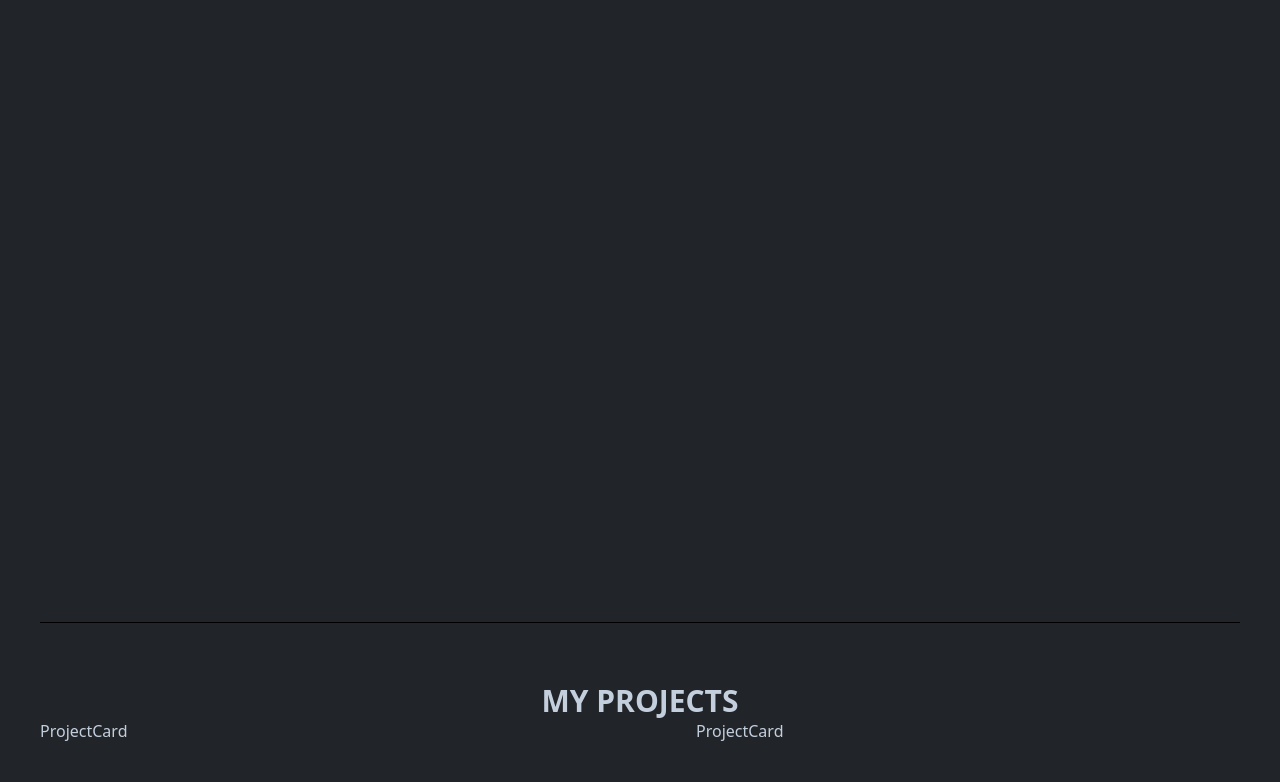
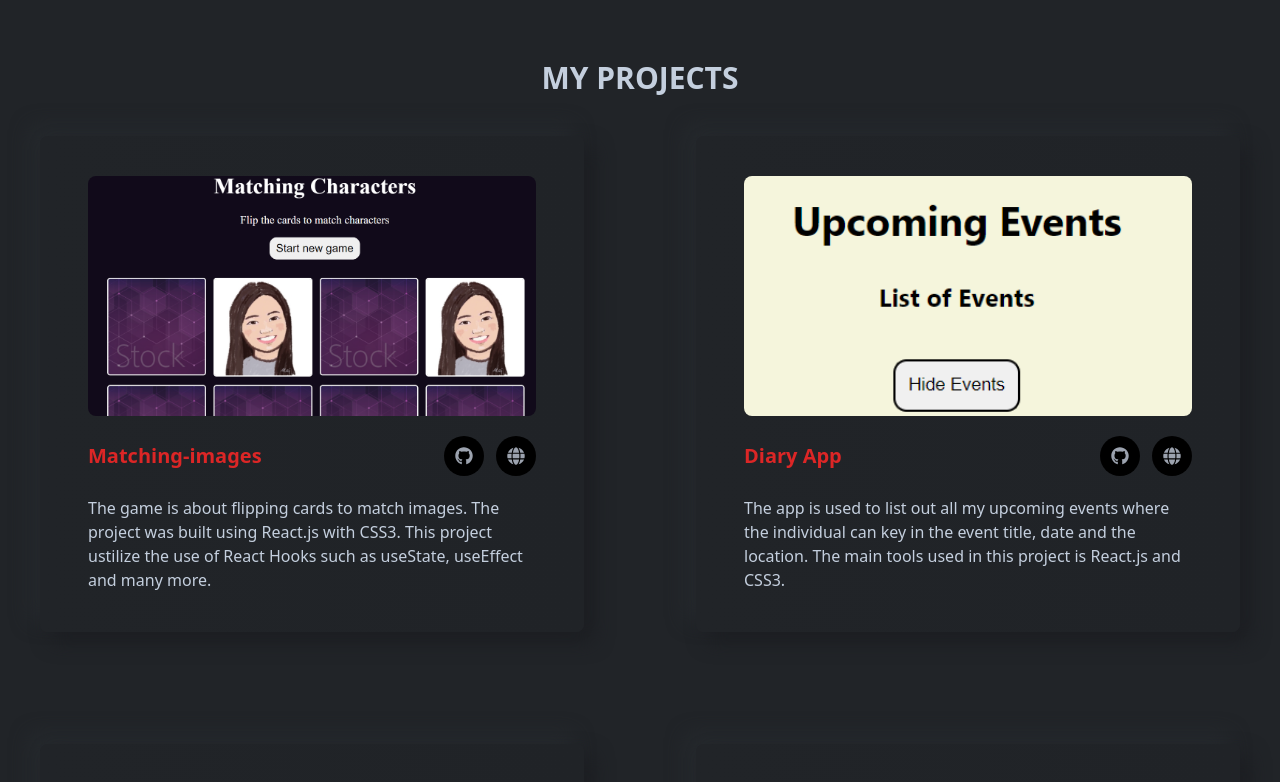
Before and after one commit to Babucarr-Badjie/Personal-Portfolio, a React (Create React App) app: page / in a window 1280 px wide. Shown: the part 920-1702 px from the top of the page. Built offline with nearby package versions, Linux system fonts and the light colour scheme.

Commit message:
added projects in the project section

```diff
--- a/src/App.js
+++ b/src/App.js
@@ -9,7 +9,7 @@ import Project from "./pages/projects/Project";
 function App() {
   return (
     <div className="h-auto w-full bg-bodyColor text-lightText">
-      <div className="max-w-screen-xl mx-auto ml-10 mr-10 ">
+      <div className="max-w-screen-3xl mx-auto ml-10 mr-10 ">
         <Navbar />
         <Home />
         <About />
--- a/src/components/Navbar.js
+++ b/src/components/Navbar.js
@@ -1,12 +1,13 @@
-import logo from "../assests/images/logo.png";
 import { navbarLinks } from "../assests/NavbarData";
 import { Link } from "react-scroll";
+import logo from "../assests/images/logo.png";
 
 export default function Navbar() {
   return (
     <div
       className="w-full h-34 mx-auto flex justify-between items-center
-    font-titleFont border-b-[1px] border-b-gray-600 sticky top-0 z-index-50 bg-bodyColor"
+    font-titleFont border-b-[1px] border-b-gray-600 sticky top-0
+     z-index-50 bg-bodyColor"
     >
       <div className="mt-3">
         <img
--- a/src/pages/about/About.js
+++ b/src/pages/about/About.js
@@ -2,7 +2,7 @@ export default function About() {
   return (
     <section
       id="about"
-      className=" w-full h-[100vh] pt-10 pb-20
+      className=" w-full h-[100%] pt-10 pb-20
       border-b-[1px] border-b-black"
     >
       <div className="flex justify-center mt-5">
--- a/src/pages/contact/Contact.js
+++ b/src/pages/contact/Contact.js
@@ -2,7 +2,7 @@ export default function Contact() {
   return (
     <section
       id="contact"
-      className=" w-full h-[100vh] pt-10 pb-20
+      className=" w-full h-[100%] pt-10 pb-20
        border-b-[1px] border-b-black"
     >
       <div className="flex justify-center mt-5">
--- a/src/pages/home/Home.js
+++ b/src/pages/home/Home.js
@@ -17,7 +17,7 @@ export default function Home() {
   return (
     <section
       id="home"
-      className=" flex w-full h-100vh pt-10 pb-20
+      className=" flex w-full h-100% pt-10 pb-20
        border-b-[1px] border-b-black mt-16"
     >
       <div className="w-1/2 flex flex-col gap-14 mt-10">
--- a/src/pages/projects/Project.js
+++ b/src/pages/projects/Project.js
@@ -1,23 +1,33 @@
 import ProjectCard from "./ProjectCard";
+import projectOne from "../../assests/images/matching-game.PNG";
+import projectTwo from "../../assests/images/event-tracking.PNG";
 
 export default function Project() {
   return (
     <section
       id="projects"
-      className=" w-full h-[100vh] pt-10 pb-20
+      className=" w-full h-[100%] pt-10 pb-20
        border-b-[1px] border-b-black"
     >
       <div className="flex justify-center mt-5">
         <h1 className="text-3xl font-extrabold ">MY PROJECTS</h1>
       </div>
-      <div className="grid grid-cols-2 gap-28">
+      <div className="grid grid-cols-2 gap-28 mt-10">
         <ProjectCard
-          projectTitle="Matching-images-game"
+          projectTitle="Matching-images"
           projectDescription="The game is about flipping cards to match images.
           The project was built using React.js with CSS3. This project ustilize
           the use of React Hooks such as useState, useEffect and many more."
+          src={projectOne}
         />
-        <ProjectCard />
+        <ProjectCard
+          projectTitle="Diary App"
+          projectDescription="The app is used to list out all my upcoming
+          events where the individual can key in the event title, date and
+          the location. The main tools used in this project is React.js
+          and CSS3. "
+          src={projectTwo}
+        />
         <ProjectCard />
         <ProjectCard />
       </div>
--- a/src/pages/projects/ProjectCard.js
+++ b/src/pages/projects/ProjectCard.js
@@ -1,7 +1,46 @@
-import React from 'react'
+import React from "react";
+import { FaGithub, FaGlobe } from "react-icons/fa";
 
-export default function ProjectCard() {
+export default function ProjectCard({ projectTitle, projectDescription, src }) {
   return (
-    <div>ProjectCard</div>
-  )
+    <div
+      className="w-full px-12 h-auto py-10 rounded-lg shadow-shadowOne
+    flex flex-col bg-gradient-to-r from-bodyColor to-[#202327]
+    group hover:bg-gradient-to-b hover:from-gray-900 transition-colors
+    duration-1000"
+    >
+      <div className="w-full h-[80%] overflow-hidden rounded-lg">
+        <img
+          className="w-full h-60 object-cover group-hover:scale-110
+        duration-300 cursor-pointer"
+          src={src}
+          alt=""
+        />
+      </div>
+      <div className="w-full mt-5">
+        <div className="flex items-center justify-between">
+          <h3 className="text-xl font-semibold text-red-600">{projectTitle}</h3>
+          <div className="flex gap-3">
+            <span
+              className="text-lg w-10 h-10 rounded-full bg-black
+            inline-flex justify-center items-center text-gray-400
+            hover:text-designColor duration-200 cursor-pointer"
+            >
+              {" "}
+              <FaGithub />
+            </span>
+            <span
+              className="text-lg w-10 h-10 rounded-full bg-black
+              inline-flex justify-center items-center text-gray-400
+              hover:text-designColor duration-200 cursor-pointer"
+            >
+              {" "}
+              <FaGlobe />
+            </span>
+          </div>
+        </div>
+        <div className="mt-5 ">{projectDescription}</div>
+      </div>
+    </div>
+  );
 }
```
Also changed, not shown: src/assests/images/event-tracking.PNG (added), src/assests/images/matching-game.PNG (added).
